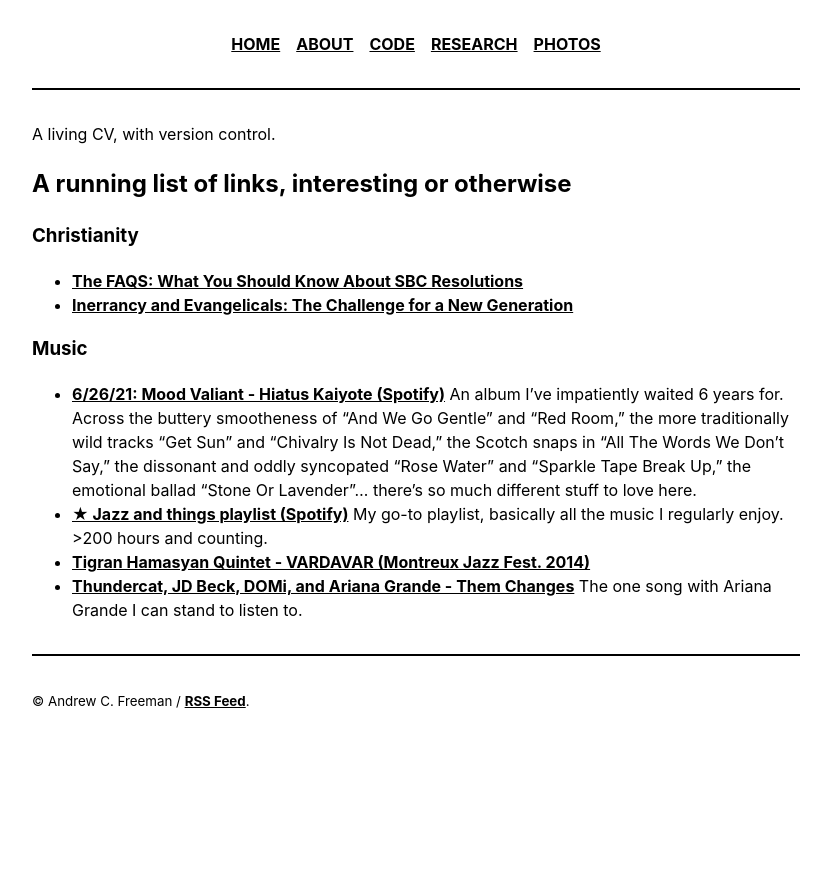
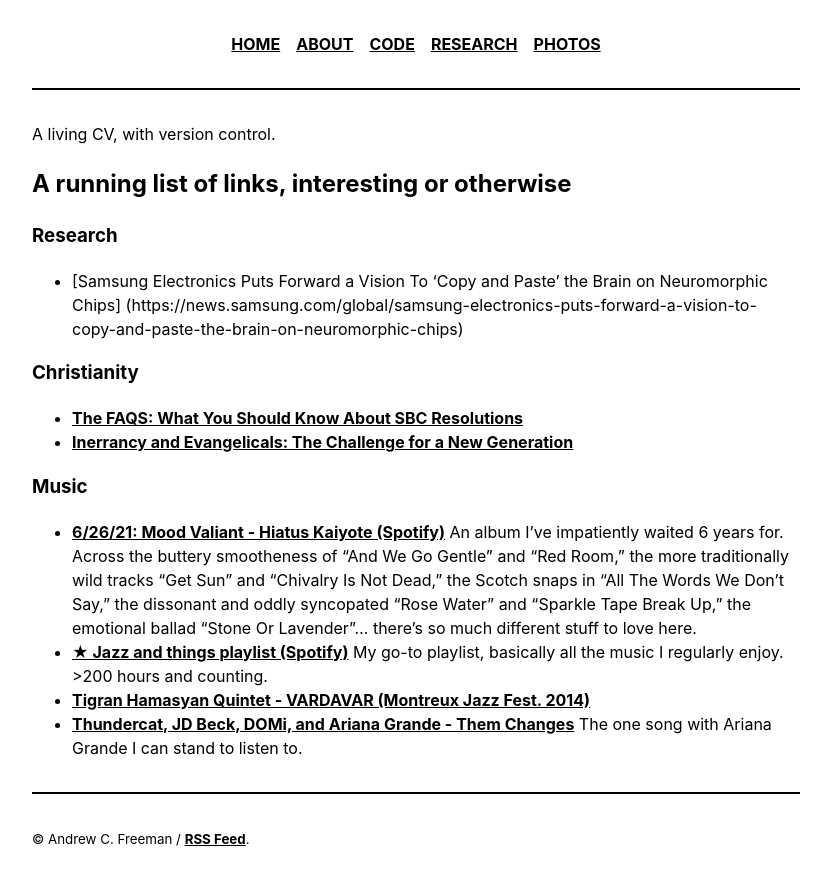
Before and after one commit to ac-freeman/acfreeman.github.io, a Jekyll site: the page built from _pages/index.md, in a window 1280 px wide. Shown: the top 885 px of the page, without its empty margins (224-1055 px from the left). Built offline with Jekyll 4.4.1, drawn with Linux system fonts in a browser that asks for light colours.

Commit message:
Update index.md

```diff
--- a/_pages/index.md
+++ b/_pages/index.md
@@ -12,6 +12,9 @@ A living CV, with version control.
 
 ## A running list of links, interesting or otherwise
 
+### Research
+- [Samsung Electronics Puts Forward a Vision To ‘Copy and Paste’ the Brain on Neuromorphic Chips] (https://news.samsung.com/global/samsung-electronics-puts-forward-a-vision-to-copy-and-paste-the-brain-on-neuromorphic-chips)
+
 ### Christianity
 - [The FAQS: What You Should Know About SBC Resolutions](https://www.thegospelcoalition.org/article/know-sbc-resolutions/)
 - [Inerrancy and Evangelicals: The Challenge for a New Generation](https://www.thegospelcoalition.org/article/inerrancy-evangelicals/)
```
